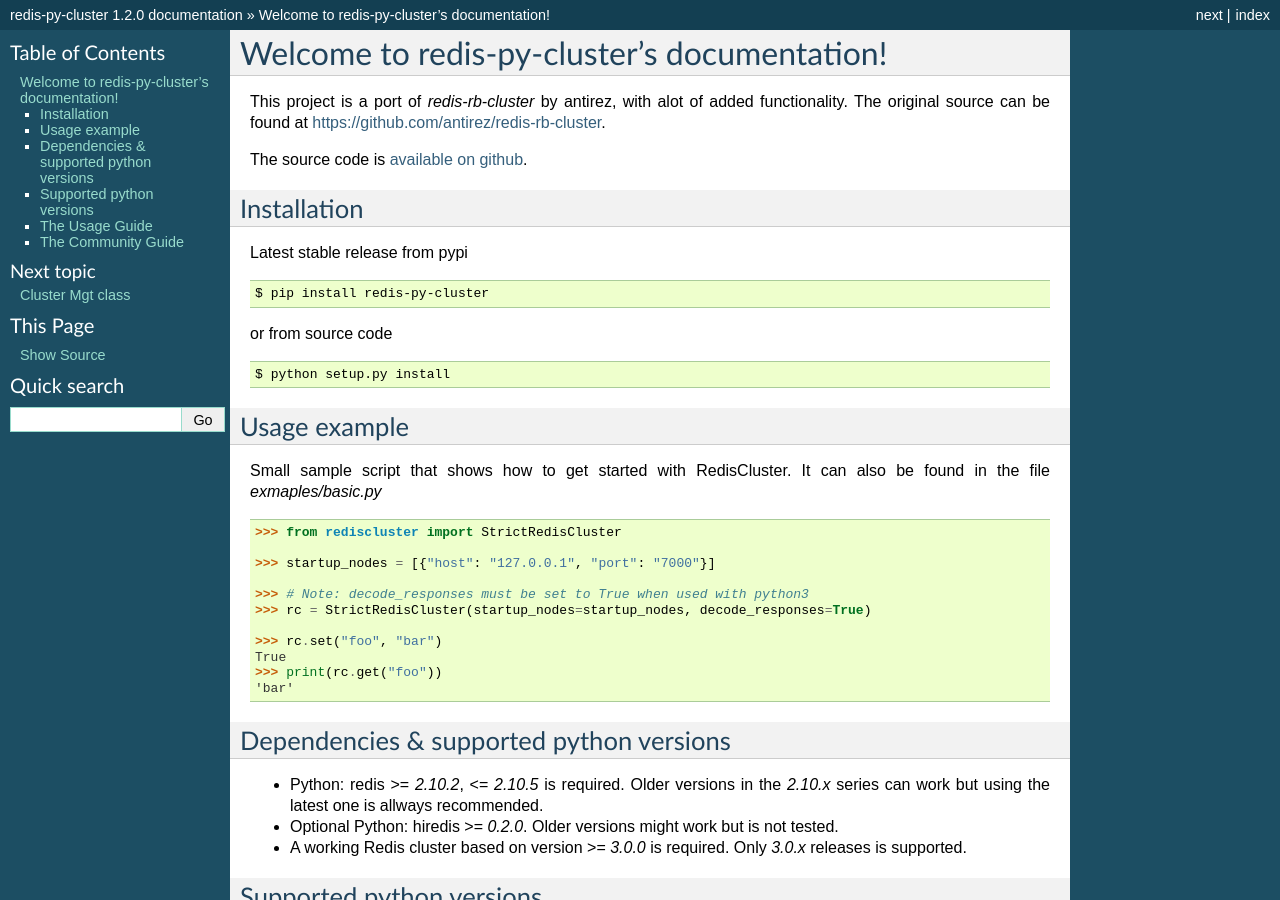
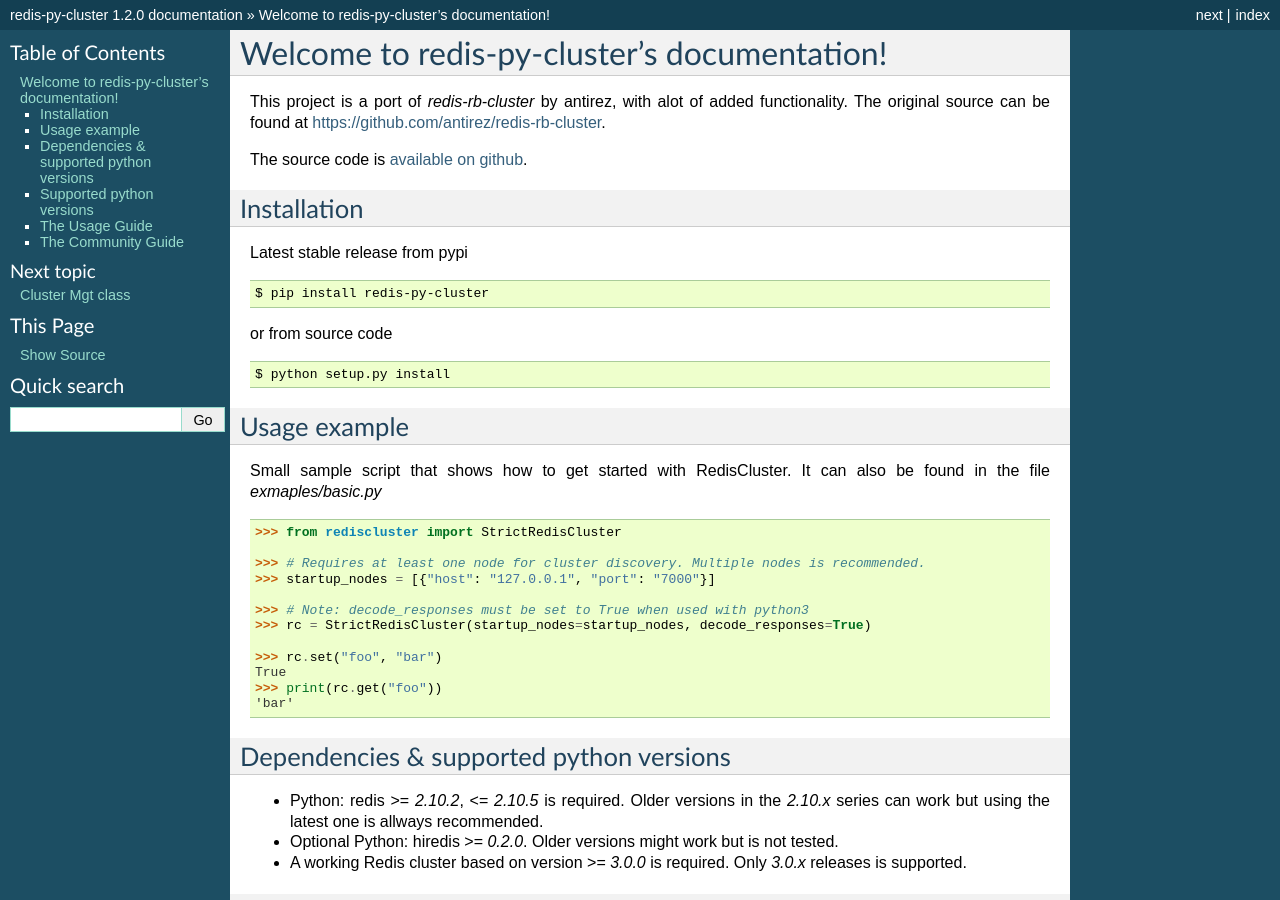
Before and after one commit to Grokzen/redis-py-cluster, a Sphinx documentation site: the page built from docs/index.rst, in a window 1280 px wide and 900 px high. Built offline with Sphinx 7.4.7, drawn with Linux system fonts in a browser that asks for light colours.

Commit message:
Add line to usage section

```diff
--- a/docs/index.rst
+++ b/docs/index.rst
@@ -41,6 +41,7 @@
 
     >>> from rediscluster import StrictRedisCluster
 
+    >>> # Requires at least one node for cluster discovery. Multiple nodes is recommended.
     >>> startup_nodes = [{"host": "127.0.0.1", "port": "7000"}]
 
     >>> # Note: decode_responses must be set to True when used with python3
```
Also changed, not shown: README.md (+1 -0 lines).
